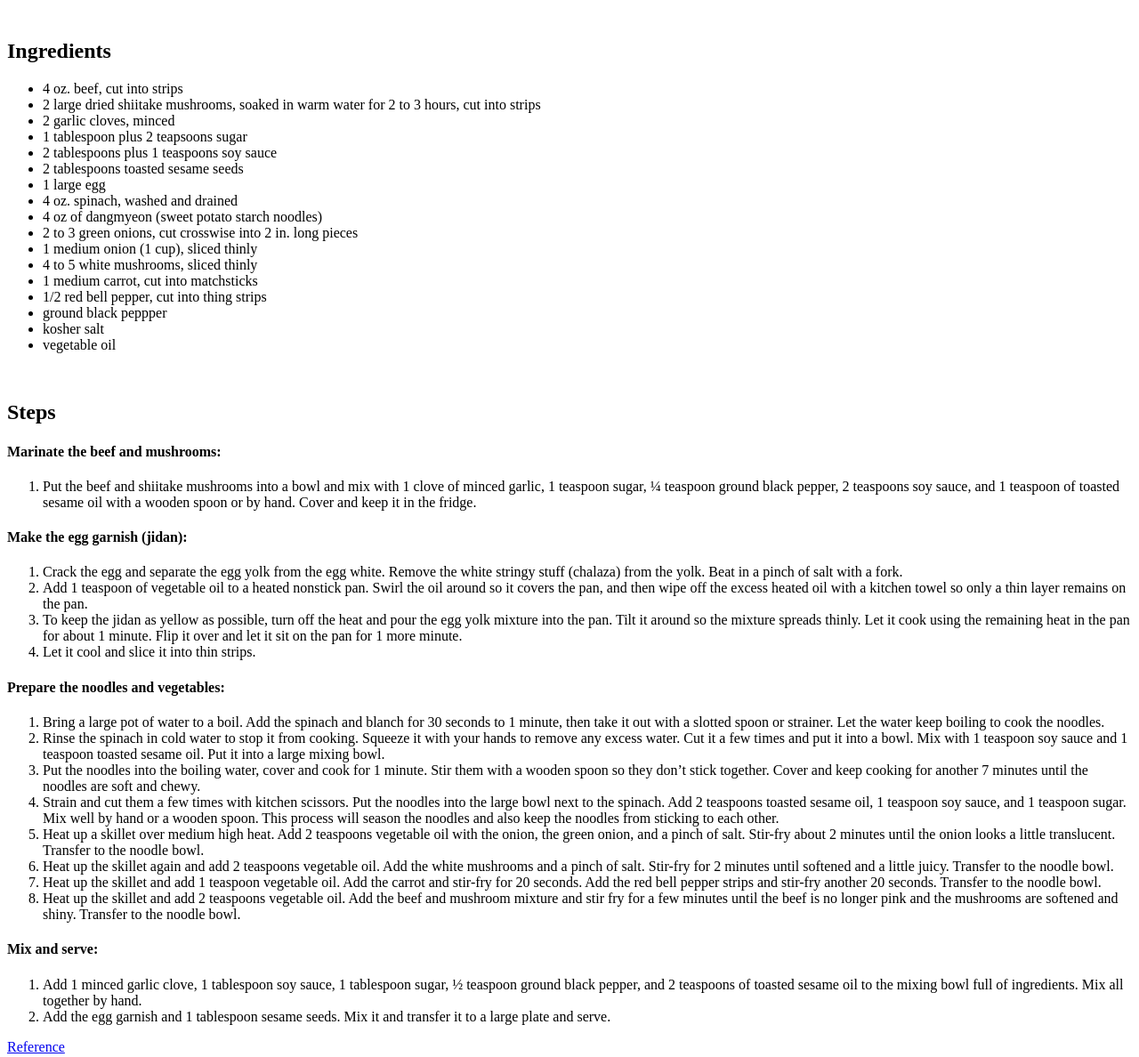
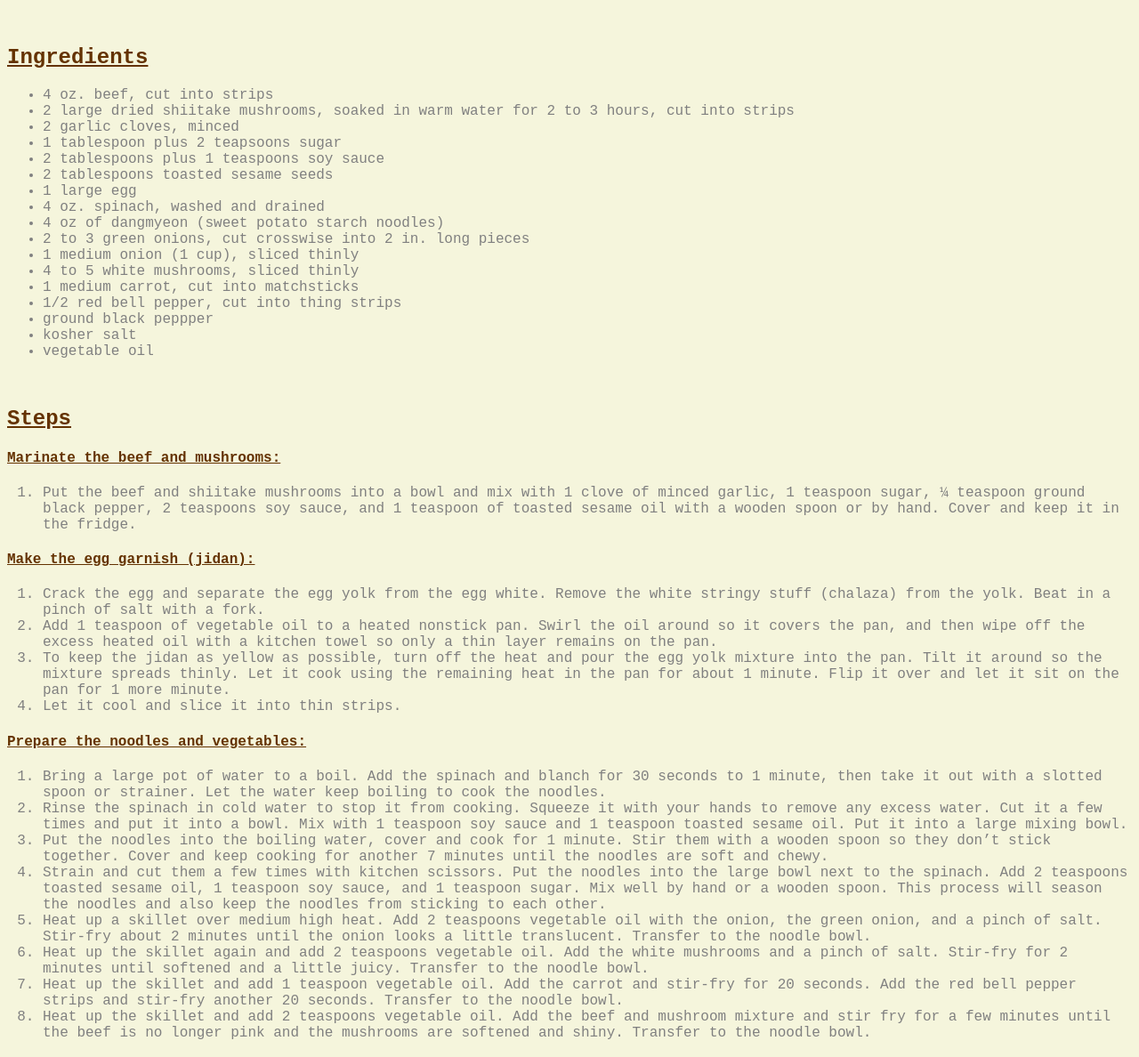
Before and after one commit to ebang3/odin-recipes, a plain HTML site: page recipes/japchae.html in a window 1280 px wide. Shown: the part 660-1848 px from the top of the page at 89% size. Drawn offline with Linux system fonts and the light colour scheme.

Commit message:
Added little css

```diff
--- a/recipes/japchae.html
+++ b/recipes/japchae.html
@@ -3,20 +3,22 @@
     <head>
         <meta charset="utf-8">
         <title>Japchae (Stir-fried Glass Noodles) Recipe</title>
+        <link rel="stylesheet" href="../styles.css">
+
     </head>
 
     <body>
-        <h1>Japchae</h1>
+        <h1 class="header">Japchae</h1>
         <img src="../images/japchae.jpg" alt="Japchae photo" height="445" width="590">
 
-        <h2>Description</h2>
+        <h2 class="header">Description</h2>
         <p>This dish is a Korean traditional dish, consisting of a stir-fried glass noodles, vegetables, and mushrooms.
             <br>Japchae contains strong sesame flavor and a light, refreshing taste.
             <br>Great dish to make for a potluck!
         </p>
 
         <br>
-        <h2>Ingredients</h2>
+        <h2 class="header">Ingredients</h2>
         <ul>
             <li>4 oz. beef, cut into strips</li>
             <li>2 large dried shiitake mushrooms, soaked in warm water for 2 to 3 hours, cut into strips</li>
@@ -38,15 +40,15 @@
         </ul>
 
         <br>
-        <h2>Steps</h2>
-        <h4>Marinate the beef and mushrooms:</h4>
+        <h2 class="header">Steps</h2>
+        <h4 class="header">Marinate the beef and mushrooms:</h4>
         <ol>
             <li>Put the beef and shiitake mushrooms into a bowl and mix with 1 clove of minced garlic, 1 teaspoon sugar, ¼ teaspoon
             ground black pepper, 2 teaspoons soy sauce, and 1 teaspoon of toasted sesame oil with a wooden spoon or by hand. Cover
             and keep it in the fridge.</li>
         </ol>
 
-        <h4>Make the egg garnish (jidan): </h4>
+        <h4 class="header">Make the egg garnish (jidan): </h4>
         <ol>
             <li>Crack the egg and separate the egg yolk from the egg white. Remove the white stringy stuff (chalaza) from the yolk. Beat
             in a pinch of salt with a fork.</li>
@@ -58,7 +60,7 @@
             <li>Let it cool and slice it into thin strips.</li>
         </ol>
 
-        <h4>Prepare the noodles and vegetables:</h4>
+        <h4 class="header">Prepare the noodles and vegetables:</h4>
         <ol>
             <li>Bring a large pot of water to a boil. Add the spinach and blanch for 30 seconds to 1 minute, then take it out with a
             slotted spoon or strainer. Let the water keep boiling to cook the noodles.</li>
@@ -80,7 +82,7 @@
             until the beef is no longer pink and the mushrooms are softened and shiny. Transfer to the noodle bowl.</li>
         </ol>
 
-        <h4>Mix and serve:</h4>
+        <h4 class="header">Mix and serve:</h4>
         <ol>
             <li>Add 1 minced garlic clove, 1 tablespoon soy sauce, 1 tablespoon sugar, ½ teaspoon ground black pepper, and 2 teaspoons
             of toasted sesame oil to the mixing bowl full of ingredients. Mix all together by hand.</li>
--- /dev/null
+++ b/styles.css
@@ -0,0 +1,19 @@
+body {
+    font-family: 'Courier New', Georgia;
+    background-color: beige;
+}
+
+body .header {
+    text-decoration: underline;
+    color: rgb(100, 50, 0);
+}
+
+img {
+    border-style: solid;
+}
+p,
+ul,
+ol {
+    color: gray;
+    font-weight: 500;
+}
```
Also changed, not shown: index.html (+2 -1 lines), recipes/kimchiStew.html (+8 -7 lines), recipes/tteokbokki.html (+5 -4 lines).
